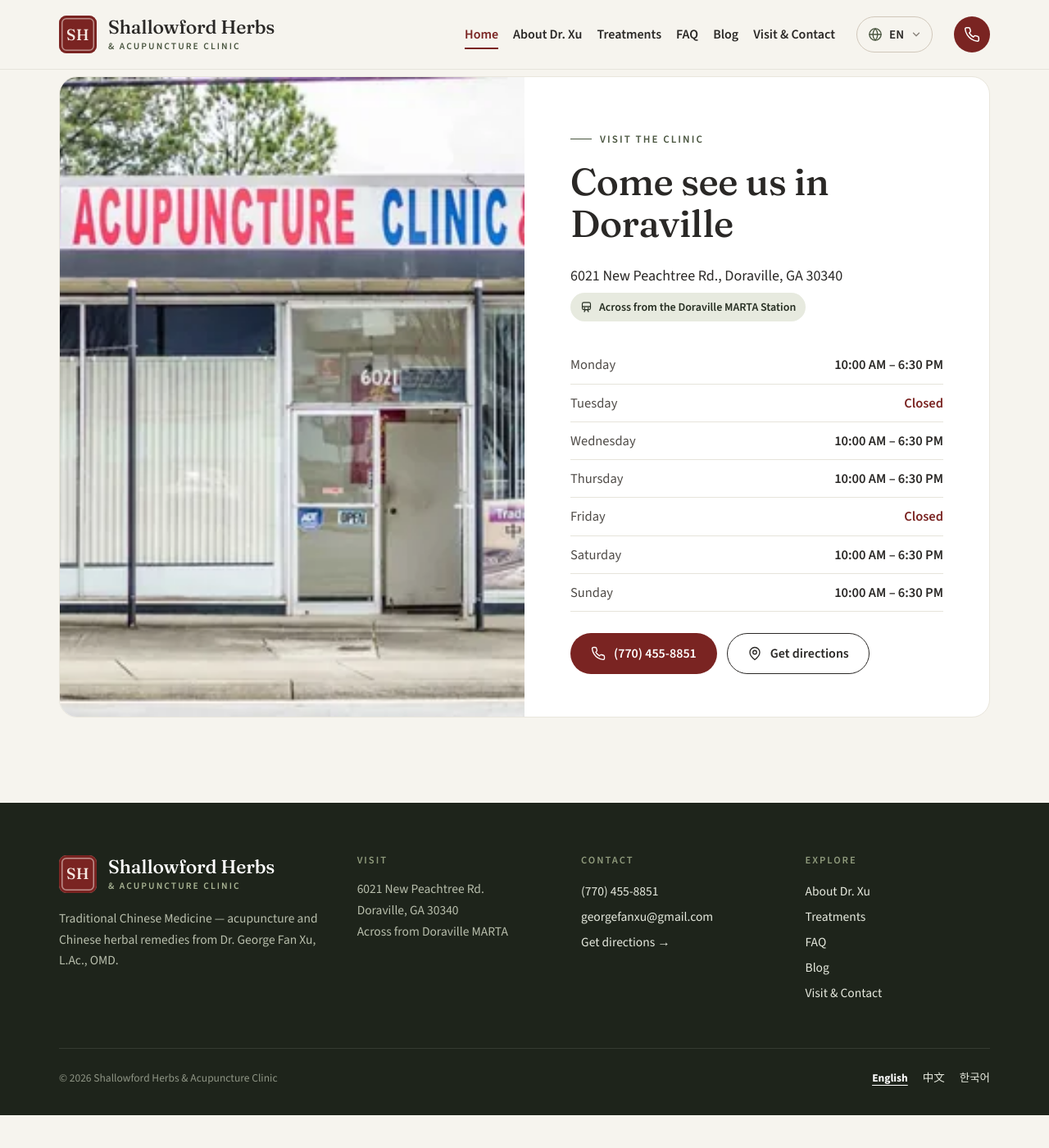
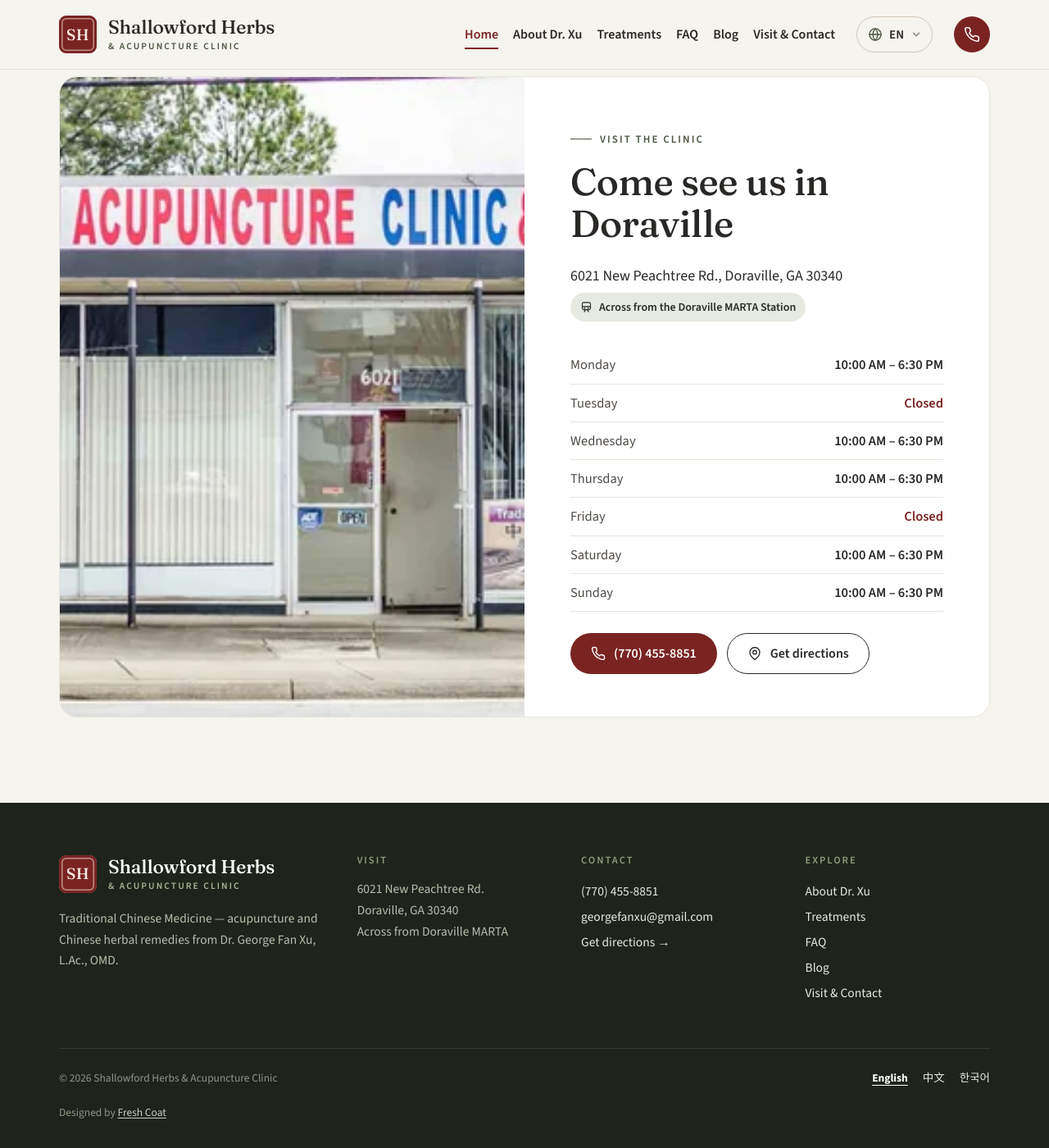
Before and after one commit to brucex/ShallowfordHerbs, a Jekyll site: the page built from index.html, in a window 1280 px wide and 1400 px high, scrolled down 4684 px. Shown: the whole window at 82% size. Built offline with Jekyll 4.4.1, drawn with Linux system fonts in a browser that asks for light colours; before the commit the page ends 6044 px from its top, so only the background shows below that.

Commit message:
Add a Fresh Coat designer credit to the shared footer. (#11)
Every page that includes the site footer shows the same English line, with Fresh Coat as a normal link to freshcoatdev.com.

Co-authored-by: Cursor Agent <cursoragent@cursor.com>
Co-authored-by: Bruce <brucex@users.noreply.github.com>

```diff
--- a/_includes/footer.html
+++ b/_includes/footer.html
@@ -19,6 +19,7 @@
     </ul></div>
   </div>
   <div class="legal"><span>{{ s["legal"] }}</span>{% include lang-switcher.html kind="footer" lang=code %}</div>
+  <p class="credit">Designed by <a href="https://www.freshcoatdev.com">Fresh Coat</a></p>
 </div></footer>
 <script src="/js/site.js"></script>
 <script src="/js/i18n.js"></script>
--- a/css/site.css
+++ b/css/site.css
@@ -157,6 +157,8 @@ footer.site ul{list-style:none;margin:0;padding:0;line-height:2}
 footer.site .brand{color:#fff;margin-bottom:18px}
 footer.site .brand-sub{color:#A9B494}
 footer.site .legal{margin-top:52px;padding-top:24px;border-top:1px solid rgba(255,255,255,.1);display:flex;justify-content:space-between;font-size:13.5px;color:#8F9585;gap:20px}
+footer.site .credit{margin:20px 0 0;font-size:13.5px;line-height:1.5;color:#8F9585}
+footer.site .credit a{color:#C9CEBD;text-decoration:underline;text-underline-offset:2px;overflow-wrap:normal}
 
 /* Inner page hero */
 .page-hero{padding:64px 0 72px;background:var(--stone);position:relative;overflow:hidden}
```
